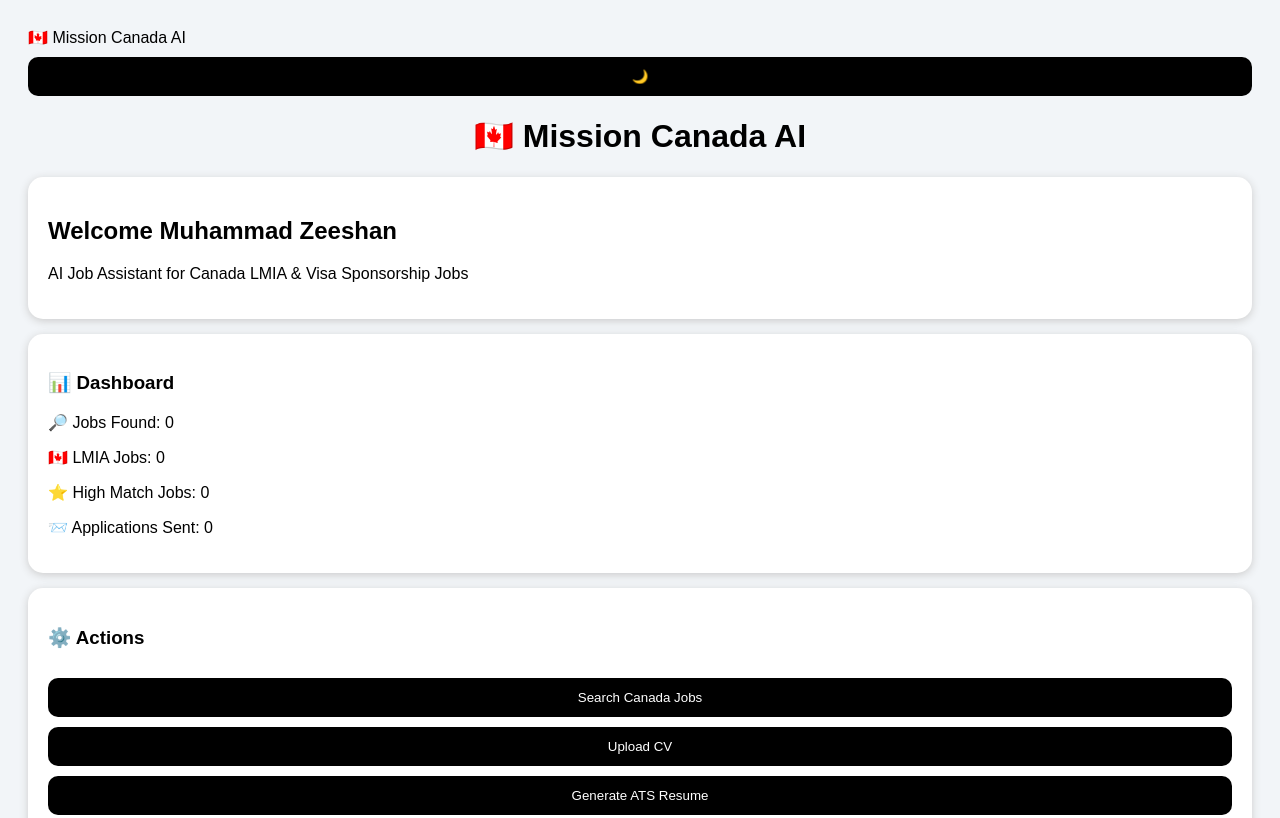
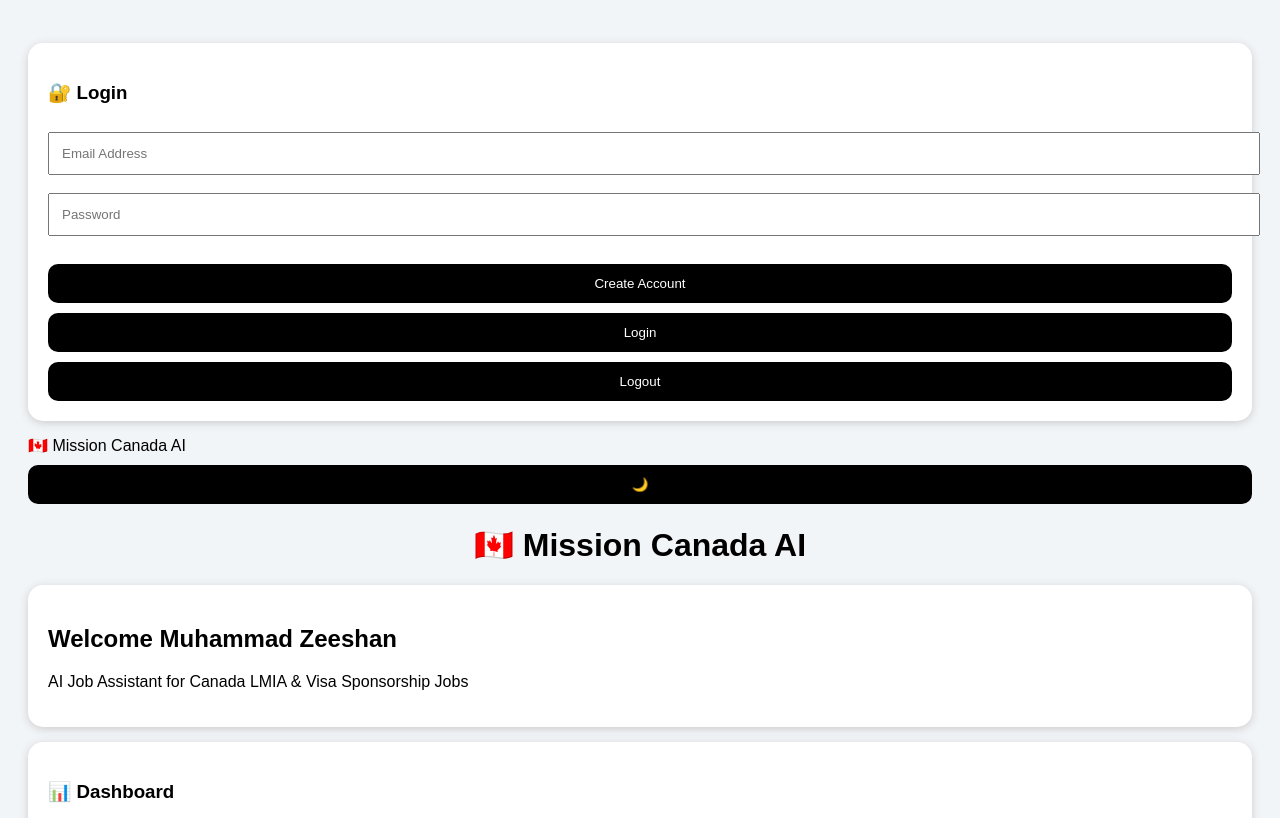
Before and after one commit to xeshan20/mission-canada-ai, a plain HTML site: page index.html in a window 1280 px wide. Shown: the top 818 px of the page. Drawn offline with Linux system fonts and the light colour scheme.

Commit message:
Add login form with email and password inputs

```diff
--- a/index.html
+++ b/index.html
@@ -44,7 +44,35 @@ margin-top:15px;
 </style>
 
 </head>
+<div class="card">
 
+<h3>🔐 Login</h3>
+
+<input
+type="email"
+id="email"
+placeholder="Email Address"
+style="width:100%;padding:12px;margin-top:10px;"
+>
+
+<br><br>
+
+<input
+type="password"
+id="password"
+placeholder="Password"
+style="width:100%;padding:12px;"
+>
+
+<br><br>
+
+<button id="signupBtn">Create Account</button>
+
+<button id="loginBtn">Login</button>
+
+<button id="logoutBtn">Logout</button>
+
+</div>
 
 <body>
 <header class="topbar">
```
